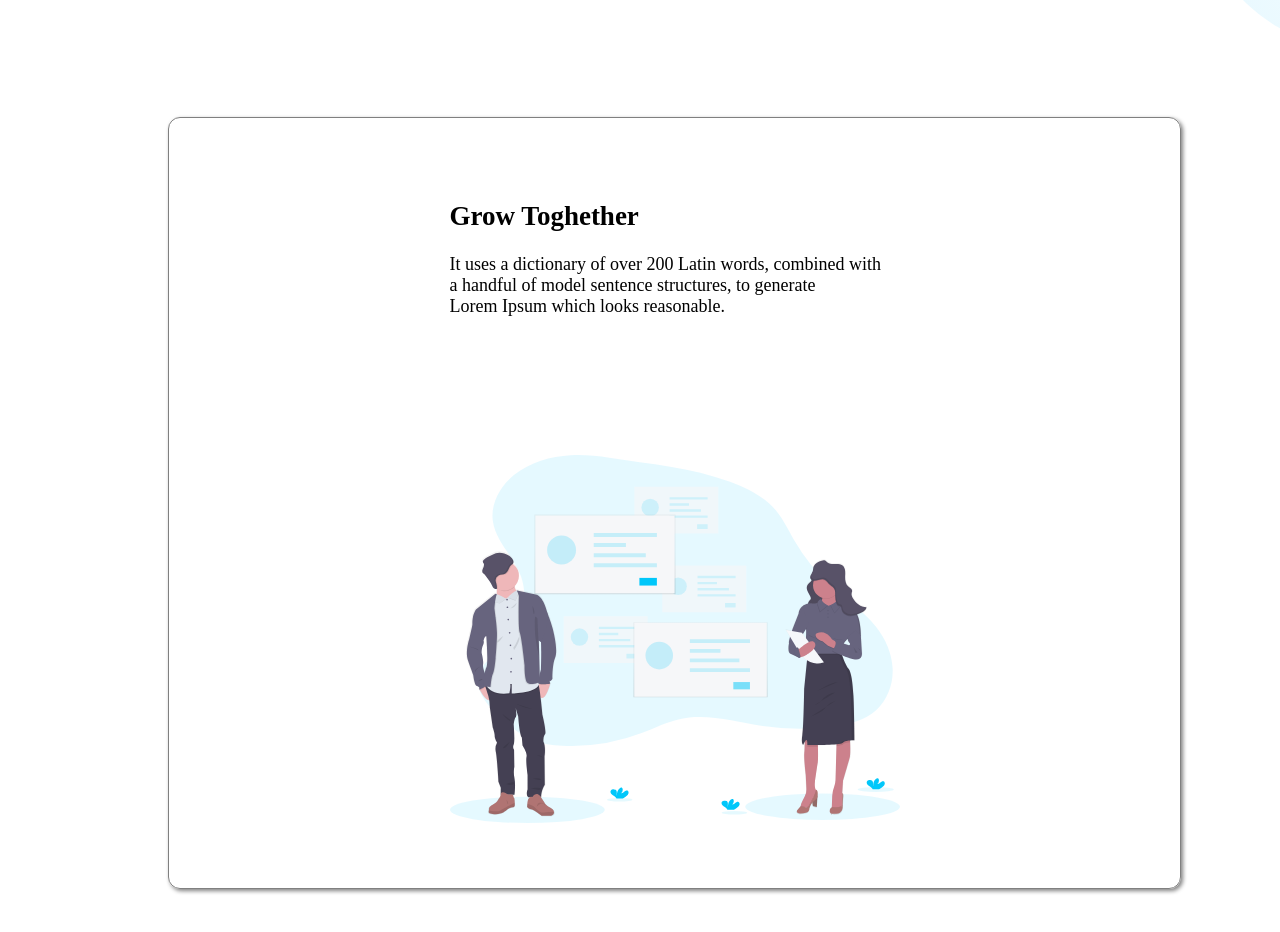
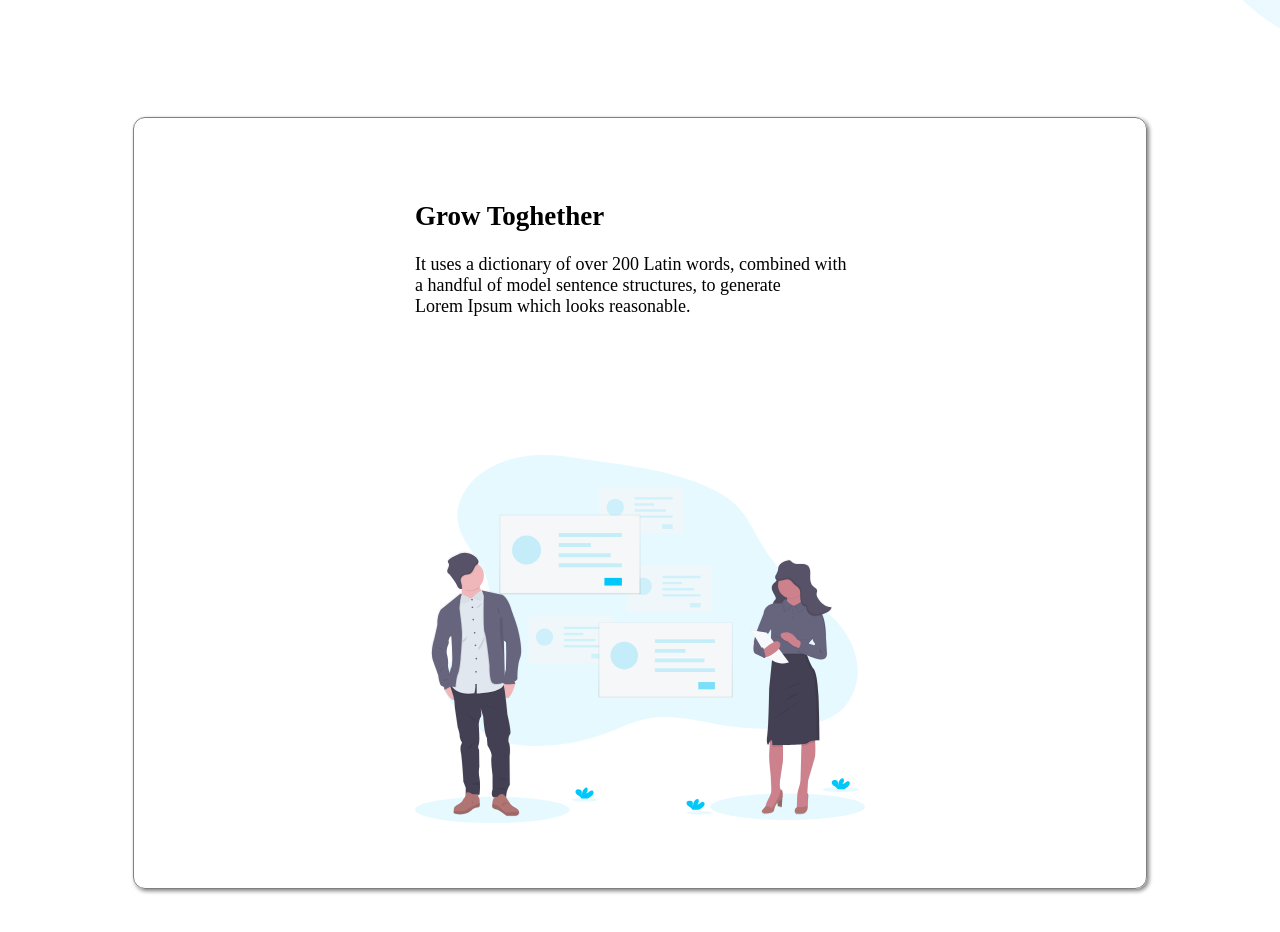
Before and after one commit to developerchil/hubble-landing-page-v1, a plain HTML site: page index.html in a window 1280 px wide. Shown: the part 654-1586 px from the top of the page. Drawn offline with Linux system fonts and the light colour scheme.

Commit message:
added some changes

```diff
--- a/styles.css
+++ b/styles.css
@@ -68,14 +68,14 @@ body {
 
 .section-1 {
     display: flex;
-    justify-content: space-around;
+    justify-content: center;
     flex-wrap: wrap;
     border: 1px solid gray;
     box-shadow: 2px 2px 4px gray;
     height:auto;
-    max-width: 80%;
+    width: 80%;
     border-radius: 12px;
-    margin-left: 160px;
+    margin: 60px auto;
     align-items: center;
 
 }
```
Also changed, not shown: index.html (+6 -1 lines).
